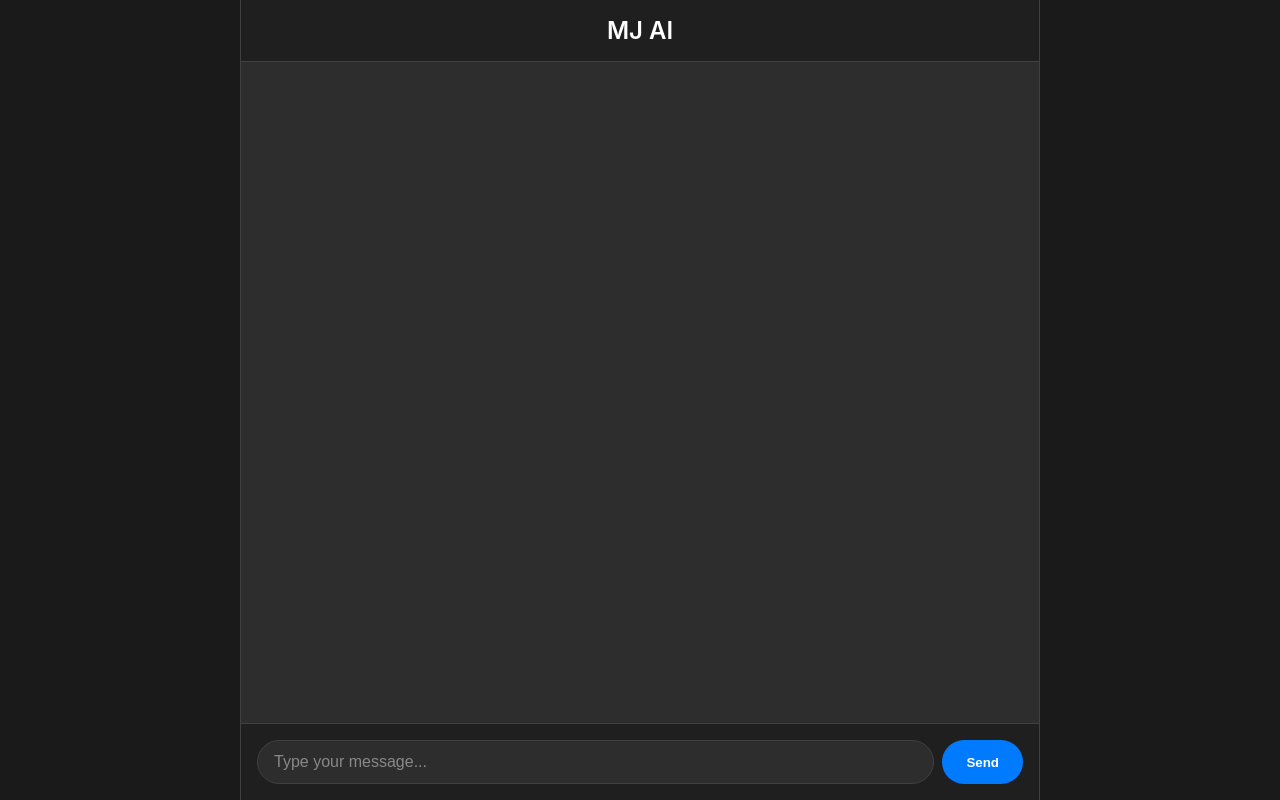
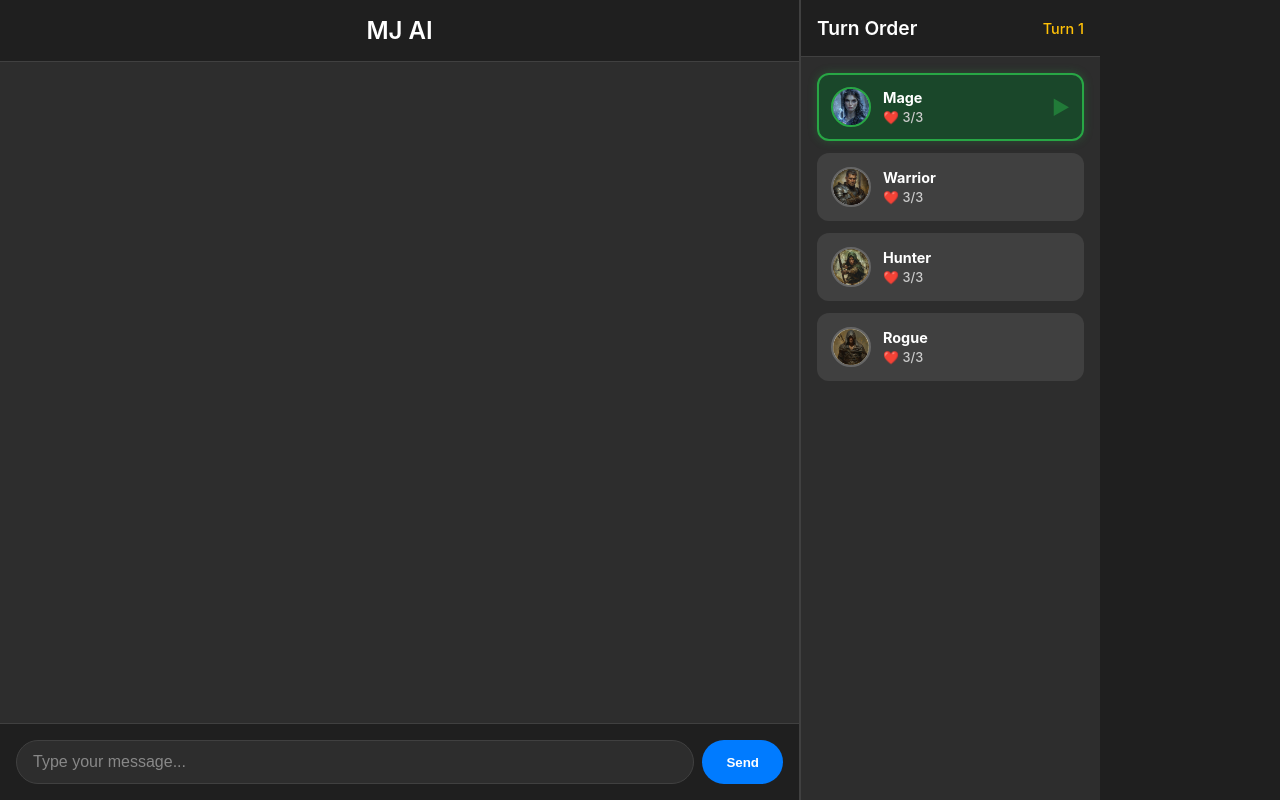
Before and after one commit to tchikl-h/mjai, an Angular app in the folder chat-app/: page / in a window 1280 px wide. Built offline with nearby package versions, Linux system fonts and the light colour scheme.

Commit message:
Players turn UI added

```diff
--- a/chat-app/src/app/app.component.css
+++ b/chat-app/src/app/app.component.css
@@ -1,11 +1,15 @@
+.app-container {
+  display: flex;
+  height: 100vh;
+  background-color: #1f1f1f;
+}
+
 .chat-container {
   display: flex;
   flex-direction: column;
-  height: 100vh;
+  flex: 1;
   max-width: 800px;
-  margin: 0 auto;
   background-color: #2d2d2d;
-  border-left: 1px solid #404040;
   border-right: 1px solid #404040;
 }
 
@@ -37,14 +41,6 @@
   max-width: 70%;
 }
 
-.user-message {
-  align-self: flex-end;
-}
-
-.bot-message {
-  align-self: flex-start;
-}
-
 .player-message {
   align-self: flex-start;
 }
@@ -60,16 +56,6 @@
   display: flex;
   flex-direction: column;
   gap: 0.25rem;
-}
-
-.user-message .message-content {
-  background-color: #007bff;
-  color: white;
-}
-
-.bot-message .message-content {
-  background-color: #404040;
-  color: #ffffff;
 }
 
 .player-message .message-content {
@@ -207,3 +193,125 @@
 .chat-messages::-webkit-scrollbar-thumb:hover {
   background: #555;
 }
+
+/* Turn Order Sidebar */
+.turn-order-sidebar {
+  width: 300px;
+  background-color: #2d2d2d;
+  border-left: 1px solid #404040;
+  display: flex;
+  flex-direction: column;
+}
+
+.sidebar-header {
+  background-color: #1f1f1f;
+  padding: 1rem;
+  border-bottom: 1px solid #404040;
+  display: flex;
+  justify-content: space-between;
+  align-items: center;
+}
+
+.sidebar-header h3 {
+  color: #ffffff;
+  margin: 0;
+  font-size: 1.2rem;
+  font-weight: 600;
+}
+
+.turn-number {
+  color: #ffc107;
+  font-size: 0.9rem;
+  font-weight: 500;
+}
+
+.turn-list {
+  flex: 1;
+  padding: 1rem;
+  overflow-y: auto;
+  display: flex;
+  flex-direction: column;
+  gap: 0.75rem;
+}
+
+.turn-player {
+  display: flex;
+  align-items: center;
+  justify-content: space-between;
+  padding: 0.75rem;
+  border-radius: 12px;
+  background-color: #404040;
+  border: 2px solid transparent;
+  transition: all 0.2s;
+}
+
+.turn-player.current-player {
+  border-color: #28a745;
+  background-color: #1a472a;
+  box-shadow: 0 0 10px rgba(40, 167, 69, 0.3);
+}
+
+.turn-player-info {
+  display: flex;
+  align-items: center;
+  gap: 0.75rem;
+}
+
+.turn-avatar {
+  width: 40px;
+  height: 40px;
+  border-radius: 50%;
+  object-fit: cover;
+  border: 2px solid #666;
+}
+
+.current-player .turn-avatar {
+  border-color: #28a745;
+}
+
+.turn-details {
+  display: flex;
+  flex-direction: column;
+  gap: 0.25rem;
+}
+
+.turn-name {
+  color: #ffffff;
+  font-weight: bold;
+  font-size: 0.9rem;
+}
+
+.turn-health {
+  color: #cccccc;
+  font-size: 0.8rem;
+  font-weight: 500;
+}
+
+.current-indicator {
+  color: #28a745;
+  font-size: 1.2rem;
+  font-weight: bold;
+  animation: pulse 1.5s infinite;
+}
+
+@keyframes pulse {
+  0%, 100% { opacity: 1; }
+  50% { opacity: 0.5; }
+}
+
+.turn-list::-webkit-scrollbar {
+  width: 6px;
+}
+
+.turn-list::-webkit-scrollbar-track {
+  background: #1f1f1f;
+}
+
+.turn-list::-webkit-scrollbar-thumb {
+  background: #404040;
+  border-radius: 3px;
+}
+
+.turn-list::-webkit-scrollbar-thumb:hover {
+  background: #555;
+}
--- a/chat-app/src/app/app.component.html
+++ b/chat-app/src/app/app.component.html
@@ -1,3 +1,4 @@
+<div class="app-container">
   <div class="chat-container">
     <div class="chat-header">
       <h1>MJ AI</h1>
@@ -8,8 +9,6 @@
         *ngFor="let message of messages"
         class="message"
         [ngClass]="{
-        'user-message': message.sender === 'user',
-        'bot-message': message.sender === 'bot',
           'player-message': message.sender === 'player',
           'mj-message': message.sender === 'mj'
         }">
@@ -48,3 +47,29 @@
       <button (click)="sendMessage()" class="send-button">Send</button>
     </div>
   </div>
+
+  <div class="turn-order-sidebar">
+    <div class="sidebar-header">
+      <h3>Turn Order</h3>
+      <span class="turn-number">Turn {{ getCurrentTurnNumber() }}</span>
+    </div>
+
+    <div class="turn-list">
+      <div
+        *ngFor="let player of getTurnOrder(); let i = index"
+        class="turn-player"
+        [ngClass]="{'current-player': i === getCurrentPlayerIndex()}">
+
+        <div class="turn-player-info">
+          <img [src]="player.imageUri" [alt]="player.name" class="turn-avatar">
+          <div class="turn-details">
+            <span class="turn-name">{{ player.name }}</span>
+            <span class="turn-health">❤️ {{ player.health }}/3</span>
+          </div>
+        </div>
+
+        <div *ngIf="i === getCurrentPlayerIndex()" class="current-indicator">▶</div>
+      </div>
+    </div>
+  </div>
+</div>
--- a/chat-app/src/app/app.component.ts
+++ b/chat-app/src/app/app.component.ts
@@ -6,7 +6,7 @@
 
 interface Message {
   text: string;
-  sender: 'user' | 'bot' | 'player' | 'mj';
+  sender:'player' | 'mj';
   timestamp: Date;
   player?: PlayerImpl;
 }
@@ -55,7 +55,7 @@
           player: nextPlayer as PlayerImpl
         });
 
-        // Move to next player for the next user input
+        // Move to next player
         this.gameService.nextPlayer();
       }, 500);
     }
@@ -67,4 +67,16 @@
       this.sendMessage();
     }
   }
+
+  getTurnOrder(): PlayerImpl[] {
+    return this.gameService.getCurrentTurn().turnOrder;
+  }
+
+  getCurrentPlayerIndex(): number {
+    return this.gameService.getCurrentTurn().currentPlayerIndex;
+  }
+
+  getCurrentTurnNumber(): number {
+    return this.gameService.getCurrentTurn().turnNumber;
+  }
 }
```
Lines whose indentation alone changed are shown as unchanged.
